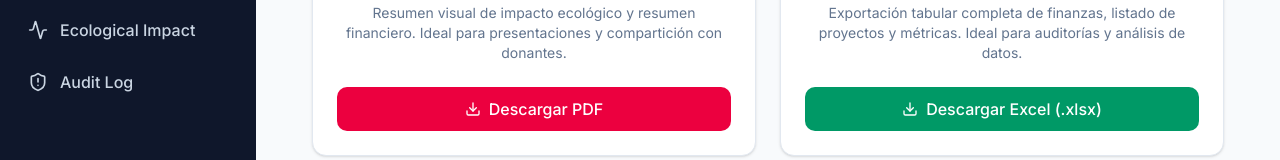
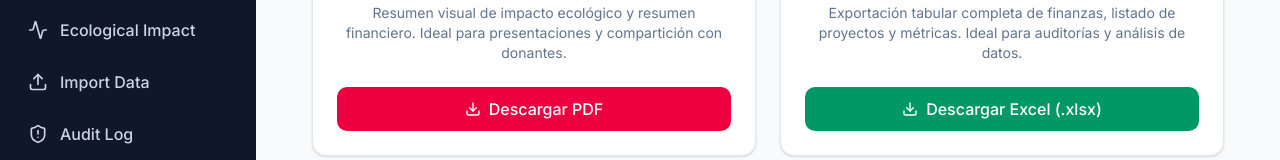
Before and after one commit to rayner178/terracrm, a Next.js app: page /en/reports in a window 1280 px wide. Shown: the part 350-510 px from the top of the page. Built offline with nearby package versions, Linux system fonts and the light colour scheme; no server answers.

Commit message:
feat: add Import Data nav link for SUPER_ADMIN and DIRECTOR

```diff
--- a/messages/en.json
+++ b/messages/en.json
@@ -7,7 +7,8 @@
     "reports": "Reports",
     "donate": "Donate",
     "impact": "Ecological Impact",
-    "audit": "Audit Log"
+    "audit": "Audit Log",
+    "import": "Import Data"
   },
   "Common": {
     "search": "Search...",
--- a/messages/es.json
+++ b/messages/es.json
@@ -7,7 +7,8 @@
     "reports": "Reportes",
     "donate": "Donar",
     "impact": "Impacto Ecológico",
-    "audit": "Auditoría"
+    "audit": "Auditoría",
+    "import": "Importar Datos"
   },
   "Common": {
     "search": "Buscar...",
--- a/src/components/layout/sidebar.tsx
+++ b/src/components/layout/sidebar.tsx
@@ -1,7 +1,7 @@
 "use client";
 
 import { Link, usePathname } from "@/i18n/routing";
-import { Users, Briefcase, DollarSign, FileText, Home, Activity, ShieldAlert, X } from "lucide-react";
+import { Users, Briefcase, DollarSign, FileText, Home, Activity, ShieldAlert, X, Upload } from "lucide-react";
 import { useEffect } from "react";
 import { useTranslations } from "next-intl";
 import { useMobileSidebar } from "./MobileSidebarProvider";
@@ -27,6 +27,7 @@ export function Sidebar({ role }: SidebarProps) {
     { name: t("funding"),    href: "/funding",      icon: DollarSign,  roles: ["SUPER_ADMIN","DIRECTOR","TESORERO","AUDITOR"] },
     { name: t("reports"),    href: "/reports",      icon: FileText,    roles: ["SUPER_ADMIN","DIRECTOR","TESORERO","AUDITOR"] },
     { name: t("impact"),     href: "/impact",       icon: Activity,    roles: ["SUPER_ADMIN","DIRECTOR","COORDINADOR","TESORERO","AUDITOR"] },
+    { name: t("import"),     href: "/import",       icon: Upload,      roles: ["SUPER_ADMIN","DIRECTOR"] },
     { name: t("audit"),      href: "/admin/audit",  icon: ShieldAlert, roles: ["SUPER_ADMIN","AUDITOR"] },
   ];
 
```
